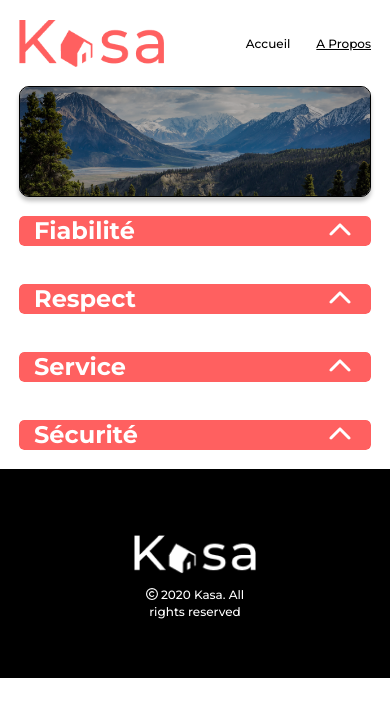
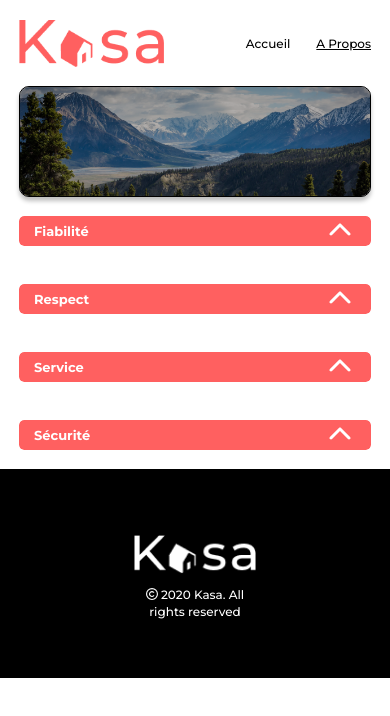
Before and after one commit to AlanGdev/Kasa, a React (Vite) app: page /Apropos in a window 390 px wide. Shown: the top 716 px of the page. Built offline with nearby package versions, Linux system fonts and the light colour scheme.

Commit message:
Collapse: Ajout des PropTypes & finalisation CSS

```diff
--- a/src/components/Collapse/Collapse.module.css
+++ b/src/components/Collapse/Collapse.module.css
@@ -15,6 +15,11 @@
 }
 .top-bar__title {
   margin: 0;
+}
+@media (max-width: 955px) {
+  .top-bar__title {
+    font-size: 13px;
+  }
 }
 .top-bar__button {
   border: none;
@@ -37,7 +42,6 @@
 @media (max-width: 955px) {
   .top-bar {
     padding: 10px 10px 10px 10px;
-    font-size: 13px;
     height: 30px !important;
   }
 }
@@ -63,12 +67,18 @@
   margin: 0;
   padding: 0;
   list-style: none;
+  font-size: 18px;
   transform-origin: 50% 0;
   transform: translateY(-100%);
   transition: all 0.3s ease-out;
 }
 .frame__content--open {
   transform: translateY(0);
+}
+@media (max-width: 955px) {
+  .frame__content {
+    font-size: 12px;
+  }
 }
 
 .collapse {
@@ -81,12 +91,10 @@
   overflow: hidden;
   height: auto;
 }
-
-.collapse > .top-bar {
+.collapse .top-bar {
   padding: 10px 15px 10px 15px;
   font-size: 24px;
 }
-
 .collapse-medium {
   box-sizing: border-box;
   margin: 0;
@@ -97,14 +105,9 @@
   overflow: hidden;
   height: auto;
 }
-
-.collapse-medium > .top-bar {
+.collapse-medium .top-bar {
   padding: 10px 20px 10px 10px;
   font-size: 18px;
 }
 
-.collapse-medium > .frame {
-  font-size: 18px;
-}
-
 /*# sourceMappingURL=Collapse.module.css.map */
--- a/src/components/Collapse/Collapse.module.scss
+++ b/src/components/Collapse/Collapse.module.scss
@@ -21,6 +21,23 @@
     font-weight: 700;
     background-color: var.$primary-color;
     border-radius: 5px;
+    &__title{
+        margin:0;
+        @media(max-width:var.$breakpoint){
+            font-size: 13px;
+        }
+    }
+    &__button{
+        @include top-bar__button-params();
+        &--open{
+            transform:rotate(-180deg)
+        }
+    }
+    @media(max-width:var.$breakpoint){
+        padding:10px 10px 10px 10px;
+        height: 30px !important;
+    }
+
 }
 @mixin top-bar__button-params{
     border:none;
@@ -50,33 +67,6 @@
     color:var.$third-color;
     height:0px;
     transition:all 0.3s ease-out;
-
-}
-@mixin content-params{
-    margin:0;
-    padding:0;
-    list-style: none;
-}
-
-.top-bar{
-    @include top-bar-params();
-    &__title{
-        margin:0;
-    }
-    &__button{
-        @include top-bar__button-params();
-        &--open{
-            transform:rotate(-180deg)
-        }
-    }
-    @media(max-width:var.$breakpoint){
-        padding:10px 10px 10px 10px;
-        font-size: 13px;
-        height: 30px !important;
-    }
-}
-.frame{
-    @include frame-params();
     &--open{
         height:100%;
         padding:20px 20px 20px 20px;
@@ -88,24 +78,38 @@
         transition:all 0.3s ease-out;
         &--open{
             transform:translateY(0);
+        }
+        @media(max-width:var.$breakpoint){
+            font-size: 12px;
+        }
 
     }
 }
+@mixin content-params{
+    margin:0;
+    padding:0;
+    list-style: none;
+    font-size: 18px;
+}
+.top-bar{
+    @include top-bar-params();
+}
+.frame{
+    @include frame-params();
 }
 .collapse{
     @include collapse-params;
-}
-.collapse > .top-bar{
+
+    & .top-bar{
     padding:10px 15px 10px 15px;
     font-size: 24px;
 }
-.collapse-medium{
+
+    &-medium{
         @include collapse-params;
-}
-.collapse-medium > .top-bar{
+        & .top-bar{
             padding:10px 20px 10px 10px;
             font-size: 18px;
         }
-.collapse-medium > .frame{
-    font-size: 18px;
     }
+}
```
Also changed, not shown: src/components/Collapse/index.jsx (+10 -3 lines), 1 other file (tests, documents, lock files or other folders). Lines whose indentation alone changed are shown as unchanged.
